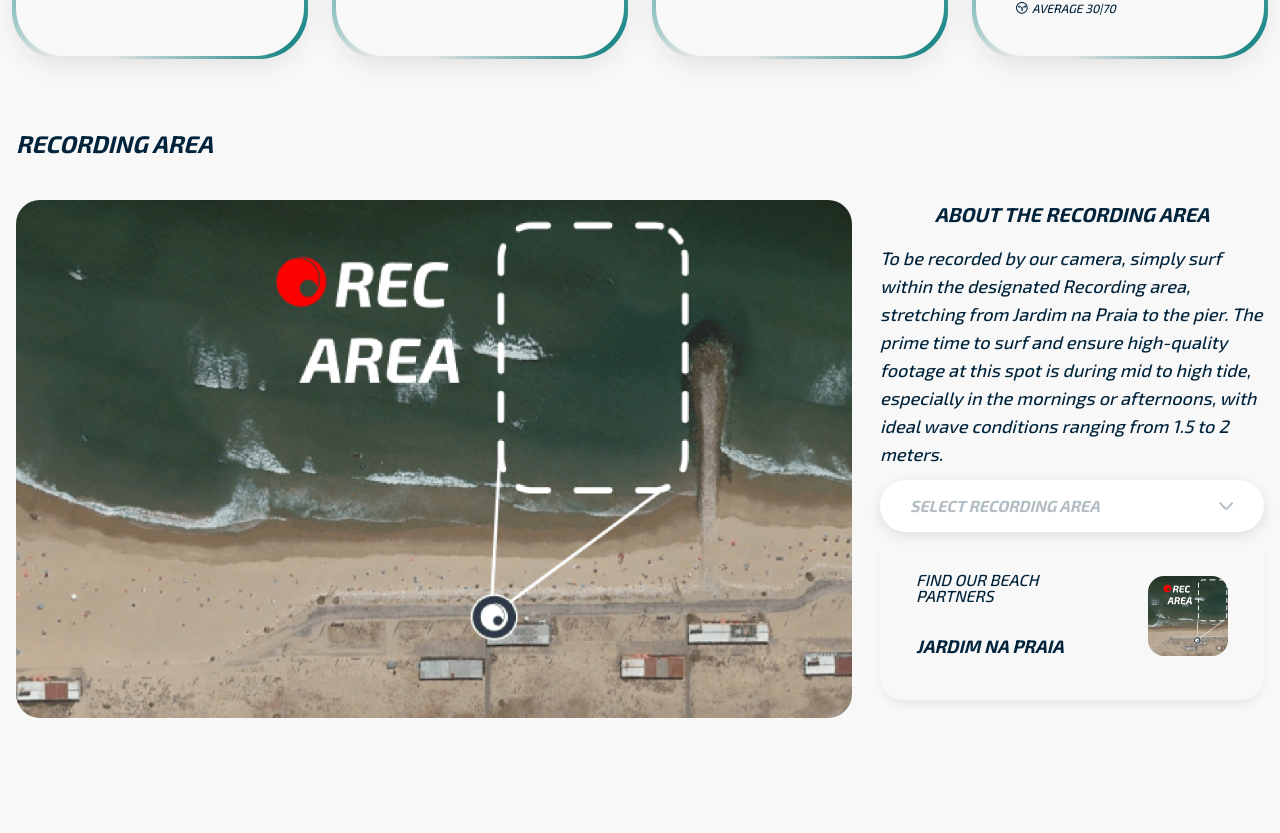
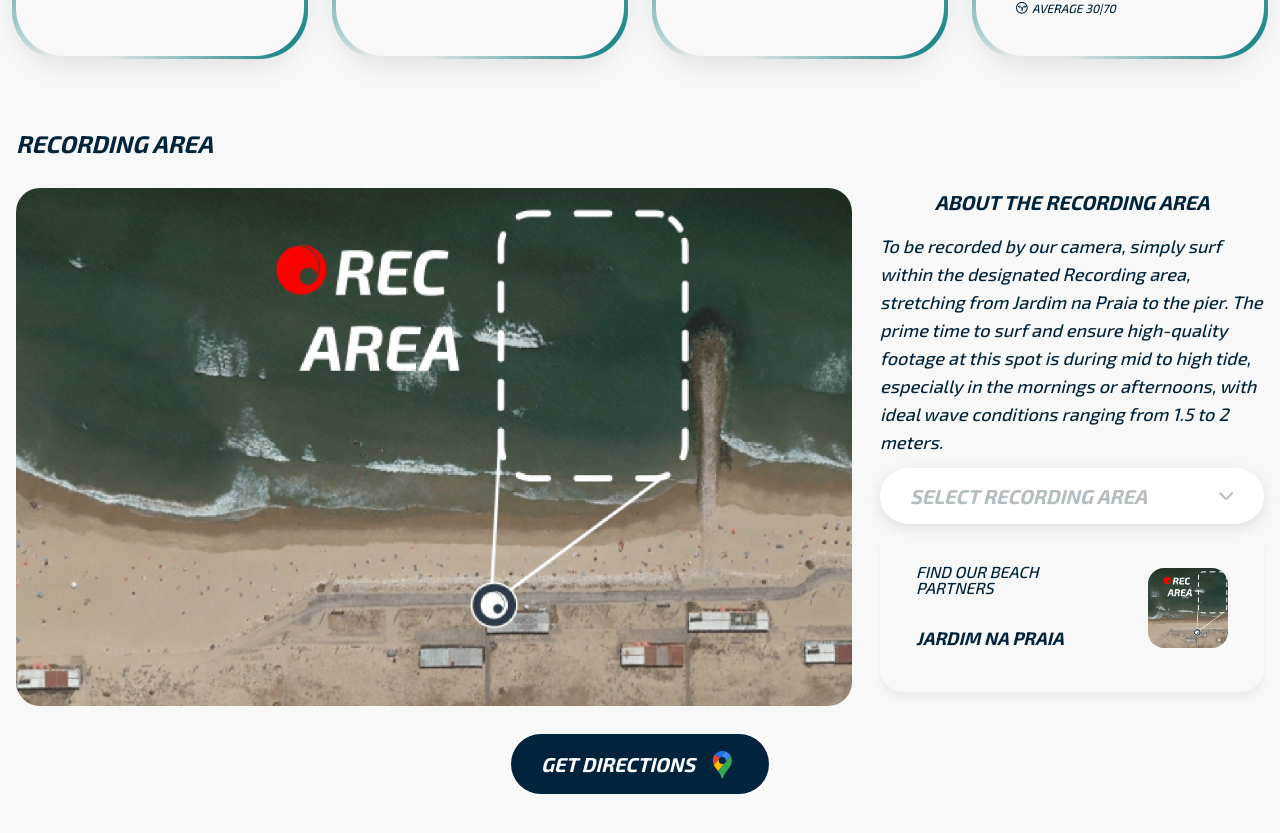
Before and after one commit to Morkachukzy/surfeye-test, a Next.js app: page / in a window 1280 px wide. Shown: the part 605-1438 px from the top of the page. Before the commit the page ends 1395 px from the top, so only its background shows below. Built offline with nearby package versions, Linux system fonts and the light colour scheme.

Commit message:
fix: responsiveness issues of recording area

```diff
--- /dev/null
+++ b/app/_assets/icons/google-map.tsx
@@ -0,0 +1,31 @@
+import { Icon, type IconProps } from './core';
+
+export const GoogleMapIcon = (props: IconProps) => (
+  <Icon
+    xmlns="http://www.w3.org/2000/svg"
+    viewBox="0 0 22 22"
+    fill="none"
+    {...props}
+  >
+    <path
+      d="M12.5121 2.3361C11.8915 2.14032 11.2266 2.0332 10.5396 2.0332C8.5338 2.0332 6.73859 2.9382 5.53809 4.36403L8.62245 6.95711L12.5121 2.3361Z"
+      fill="#1A73E8"
+    />
+    <path
+      d="M5.53756 4.36328C4.54869 5.53779 4.00701 7.02414 4.0083 8.5595C4.0083 9.78586 4.2521 10.7832 4.65473 11.6734L8.62193 6.95637L5.53756 4.36328Z"
+      fill="#EA4335"
+    />
+    <path
+      d="M10.5394 6.06694C11.0156 6.06738 11.4817 6.20387 11.8829 6.46034C12.284 6.71681 12.6036 7.08257 12.8039 7.51457C13.0041 7.94656 13.0768 8.42678 13.0133 8.89869C12.9498 9.37059 12.7528 9.81452 12.4454 10.1782L16.3314 5.55719C15.5337 4.02045 14.1586 2.86324 12.5082 2.33984L8.62598 6.96086C8.8599 6.68072 9.15255 6.45544 9.4832 6.30096C9.81386 6.14648 10.1744 6.06659 10.5394 6.06694Z"
+      fill="#4285F4"
+    />
+    <path
+      d="M10.5391 11.0611C9.16129 11.0611 8.04205 9.94188 8.04205 8.56407C8.04043 7.97741 8.24728 7.40925 8.62568 6.96094L4.65479 11.678C5.33445 13.1814 6.46108 14.3893 7.62095 15.9111L12.4451 10.1783C12.2107 10.4552 11.9188 10.6777 11.5896 10.8301C11.2604 10.9826 10.9019 11.0614 10.5391 11.0611Z"
+      fill="#FBBC04"
+    />
+    <path
+      d="M12.3485 17.4726C14.5278 14.0669 17.0655 12.5191 17.0655 8.55932C17.0655 7.47333 16.7996 6.45013 16.3304 5.54883L7.62402 15.9101C7.99341 16.394 8.36649 16.9074 8.72849 17.4763C10.0509 19.5227 9.68519 20.749 10.5385 20.749C11.3918 20.749 11.0261 19.519 12.3485 17.4726Z"
+      fill="#34A853"
+    />
+  </Icon>
+);
--- a/app/_assets/icons/index.ts
+++ b/app/_assets/icons/index.ts
@@ -2,6 +2,7 @@ export * from './chevron-down';
 export * from './chevron-left';
 export * from './direction';
 export * from './downloads';
+export * from './google-map';
 export * from './locations';
 export * from './menu';
 export * from './preview';
--- a/app/components/button.tsx
+++ b/app/components/button.tsx
@@ -38,7 +38,7 @@ export const GenericButton = forwardRef<HTMLButtonElement, GenericButtonProps>(
       <button
         ref={ref}
         className={cn(
-          'flex items-center gap-3 leading-none uppercase italic font-bold text-xl rounded-full select-none py-3.5 px-[1.875rem] justify-center',
+          'flex items-center gap-3 leading-none uppercase italic font-bold text-brand-md md:text-xl rounded-full select-none py-3.5 px-6 md:px-[1.875rem] justify-center',
           buttonVariants[variant],
           className,
           {
--- a/app/sections/recording-area/index.tsx
+++ b/app/sections/recording-area/index.tsx
@@ -4,6 +4,8 @@ import Image from 'next/image';
 import { SectionLayout } from '@/app/layouts/section';
 import { GenericDropdown } from '@/app/components/dropdown';
 import { useState } from 'react';
+import { GenericButton } from '@/app/components/button';
+import { GoogleMapIcon } from '@/app/_assets/icons';
 
 const dropdownOptions = [
   { label: 'Read more', value: '10' },
@@ -17,11 +19,11 @@ const dropdownOptions = [
 export const RecordingAreaSection = () => {
   const [value, setValue] = useState('');
   return (
-    <SectionLayout className="pb-[4.5rem] space-y-10">
-      <div className="flex items-center justify-between">
+    <SectionLayout className="pb-[4.5rem] space-y-3">
+      <div className="flex items-center justify-between brand-big-tablet:pb-4">
         <h2 className="uppercase text-2xl font-bold">Recording area</h2>
       </div>
-      <div className="flex flex-col brand-big-tablet:flex-row items-stretch gap-7">
+      <div className="flex flex-col brand-big-tablet:flex-row items-stretch gap-5 brand-big-tablet:gap-7 pb-2 md:pb-4">
         <div className="relative flex-1 rounded-3xl overflow-hidden w-full md:w-unset aspect-[357/221]">
           <Image
             src="/images/recording-area.png"
@@ -65,6 +67,14 @@ export const RecordingAreaSection = () => {
           </div>
         </div>
       </div>
+      <div className="flex items-center justify-center">
+        <GenericButton
+          variant="primary"
+          rightIcon={<GoogleMapIcon className="w-5 h-5 lg:w-8 lg:h-8" />}
+        >
+          Get directions
+        </GenericButton>
+      </div>
     </SectionLayout>
   );
 };
```
